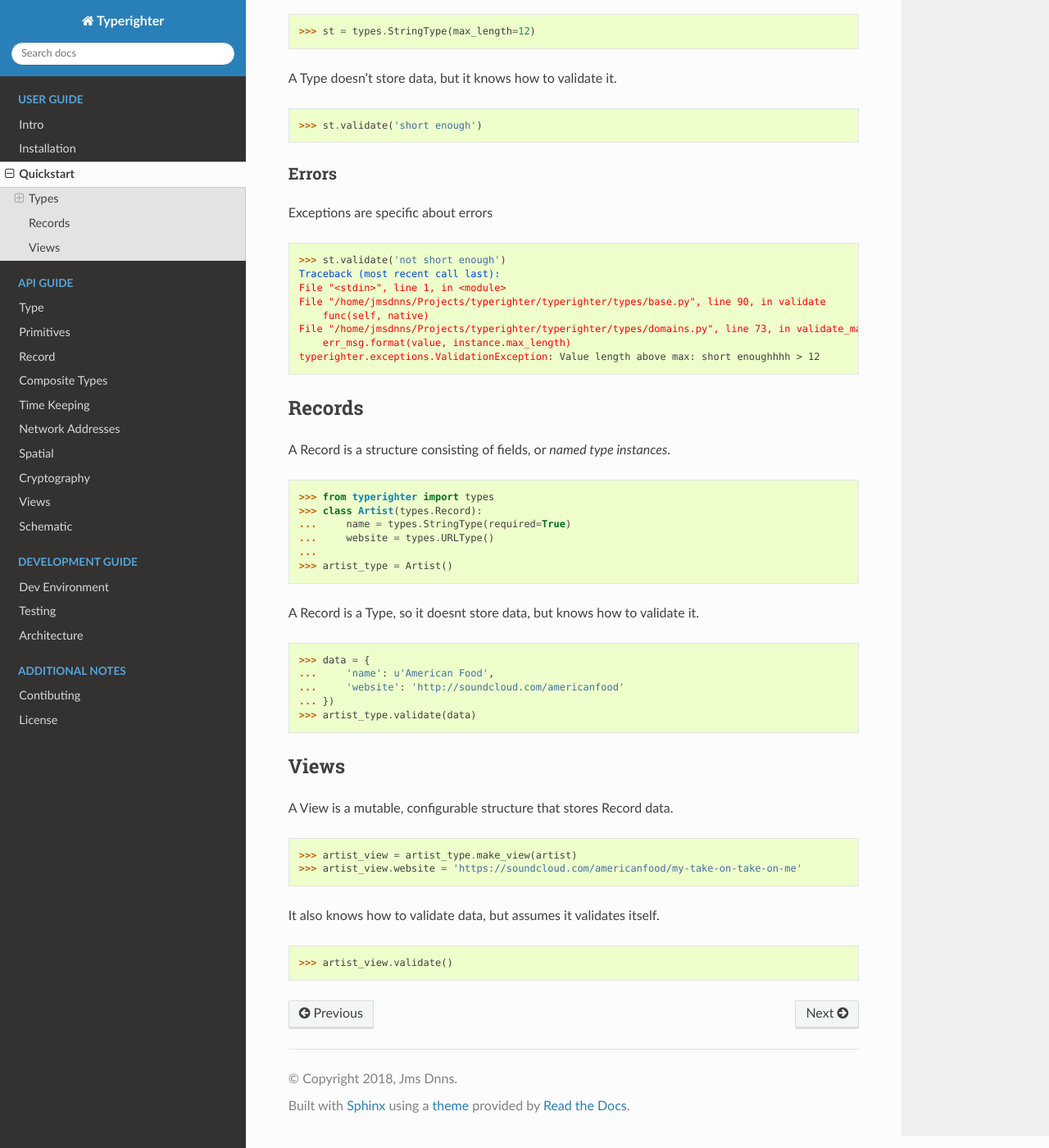
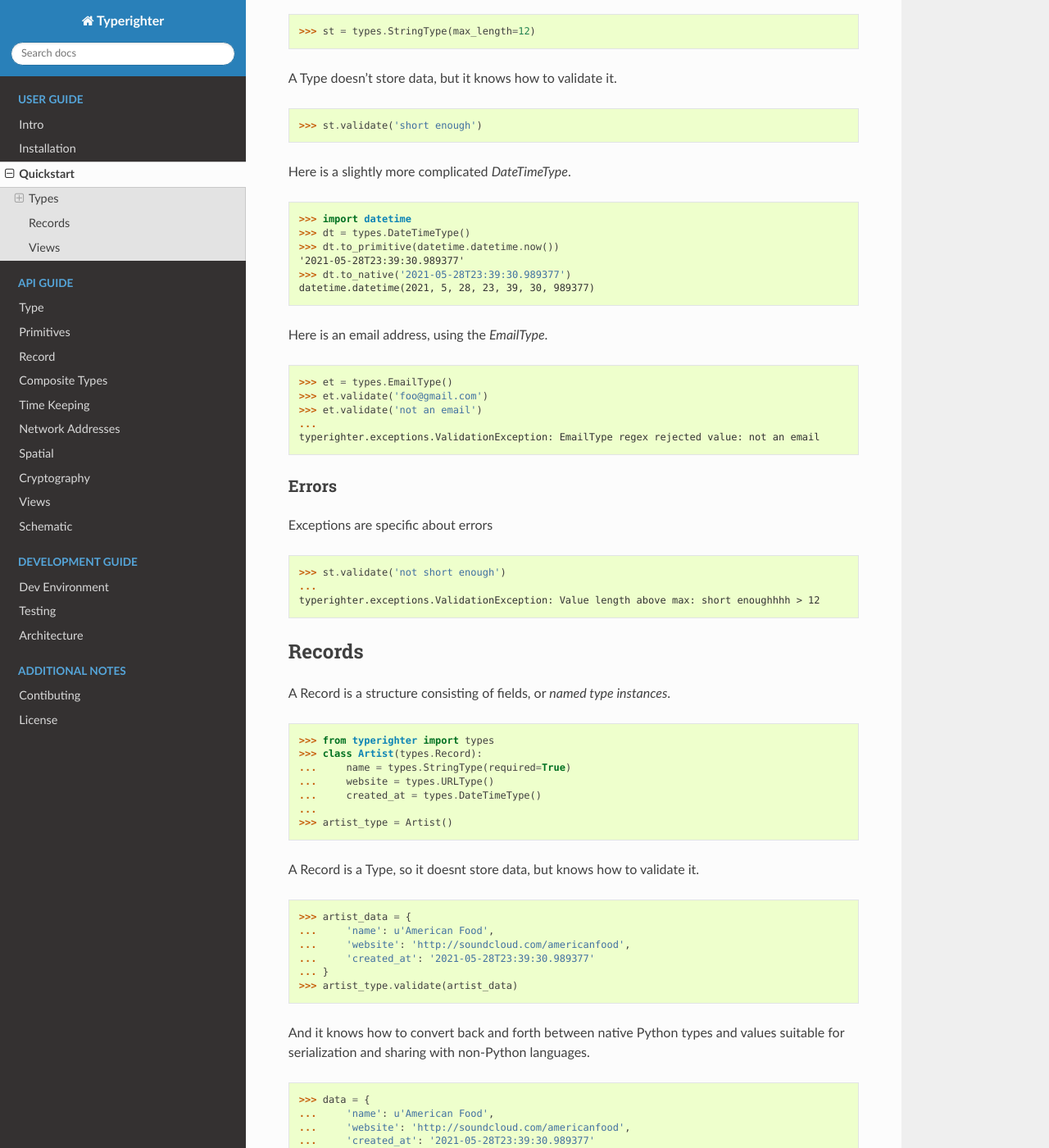
Before and after one commit to jmsdnns/typerighter, a Sphinx documentation site: the page built from docs/quickstart.rst, in a window 1280 px wide and 1400 px high, scrolled down 247 px. Shown: the whole window at 82% size. Built offline with Sphinx 7.4.7 and the Read the Docs theme 2.0.0, drawn with Linux system fonts in a browser that asks for light colours; some of the changed text lies outside the part shown.

Commit message:
A complete implementation of Views, as per #13

```diff
--- a/docs/quickstart.rst
+++ b/docs/quickstart.rst
@@ -15,18 +15,31 @@
 
   >>> st.validate('short enough')
 
+Here is a slightly more complicated `DateTimeType`. ::
+
+  >>> import datetime
+  >>> dt = types.DateTimeType()
+  >>> dt.to_primitive(datetime.datetime.now())
+  '2021-05-28T23:39:30.989377'
+  >>> dt.to_native('2021-05-28T23:39:30.989377')
+  datetime.datetime(2021, 5, 28, 23, 39, 30, 989377)
+
+Here is an email address, using the `EmailType`. ::
+
+  >>> et = types.EmailType()
+  >>> et.validate('foo@gmail.com')
+  >>> et.validate('not an email')
+  ...
+  typerighter.exceptions.ValidationException: EmailType regex rejected value: not an email
+
+
 Errors
 ------
 
 Exceptions are specific about errors ::
 
   >>> st.validate('not short enough')
-  Traceback (most recent call last):
-  File "<stdin>", line 1, in <module>
-  File "/home/jmsdnns/Projects/typerighter/typerighter/types/base.py", line 90, in validate
-      func(self, native)
-  File "/home/jmsdnns/Projects/typerighter/typerighter/types/domains.py", line 73, in validate_max_length
-      err_msg.format(value, instance.max_length)
+  ...
   typerighter.exceptions.ValidationException: Value length above max: short enoughhhh > 12
 
 Records
@@ -38,25 +51,50 @@
   >>> class Artist(types.Record):
   ...     name = types.StringType(required=True)
   ...     website = types.URLType()
+  ...     created_at = types.DateTimeType()
   ...
   >>> artist_type = Artist()
 
 A Record is a Type, so it doesnt store data, but knows how to validate it. ::
 
+  >>> artist_data = {
+  ...     'name': u'American Food',
+  ...     'website': 'http://soundcloud.com/americanfood',
+  ...     'created_at': '2021-05-28T23:39:30.989377'
+  ... }
+  >>> artist_type.validate(artist_data)
+
+And it knows how to convert back and forth between native Python types and
+values suitable for serialization and sharing with non-Python languages.
+
   >>> data = {
   ...     'name': u'American Food',
-  ...     'website': 'http://soundcloud.com/americanfood'
-  ... })
-  >>> artist_type.validate(data)
+  ...     'website': 'http://soundcloud.com/americanfood',
+  ...     'created_at': '2021-05-28T23:39:30.989377'
+  ... }
+  >>> artist_type.to_native(artist_data)
+  {'name': 'American Food', 'website': 'http://soundcloud.com/americanfood', 'created_at': datetime.datetime(2021, 5, 28, 23, 39, 30, 989377)}
+  >>> artist_type.to_primitive(artist_type.to_native(artist_data))
+  {'name': 'American Food', 'website': 'http://soundcloud.com/americanfood', 'created_at': '2021-05-28T23:39:30.989377'}
+
 
 Views
 =====
 
-A View is a mutable, configurable structure that stores Record data. ::
+A View is a mutable, configurable structure that stores Record data. Views
+behave the way classes usually behave in Python, letting Types focus on the
+definition and configuration of data structures. ::
 
-  >>> artist_view = artist_type.make_view(artist)
+  >>> from typerighter import views
+  >>> artist_view = views.make_view(artist_type)
+  >>> artist_view.name = 'American Food'
   >>> artist_view.website = 'https://soundcloud.com/americanfood/my-take-on-take-on-me'
+  >>> artist_view.created_at = '2021-05-28T23:39:30.989377'
 
 It also knows how to validate data, but assumes it validates itself. ::
 
   >>> artist_view.validate()
+
+It also knows how to serialize the data it stores. ::
+
+  >>> artist_view.to_native()
--- a/setup.py
+++ b/setup.py
@@ -40,8 +40,10 @@
         'Operating System :: OS Independent',
         'Programming Language :: Python',
         'Programming Language :: Python :: 3',
-        'Programming Language :: Python :: 3.5',
         'Programming Language :: Python :: 3.6',
+        'Programming Language :: Python :: 3.7',
+        'Programming Language :: Python :: 3.8',
+        'Programming Language :: Python :: 3.9',
         'Programming Language :: Python :: 3 :: Only',
     ]
 )
--- a/typerighter/__init__.py
+++ b/typerighter/__init__.py
@@ -1 +1 @@
-__version__ = '0.1.4'
+__version__ = '0.1.5'
```
Also changed, not shown: other parts of docs/quickstart.rst (+1 -1 lines), 3 other files.
